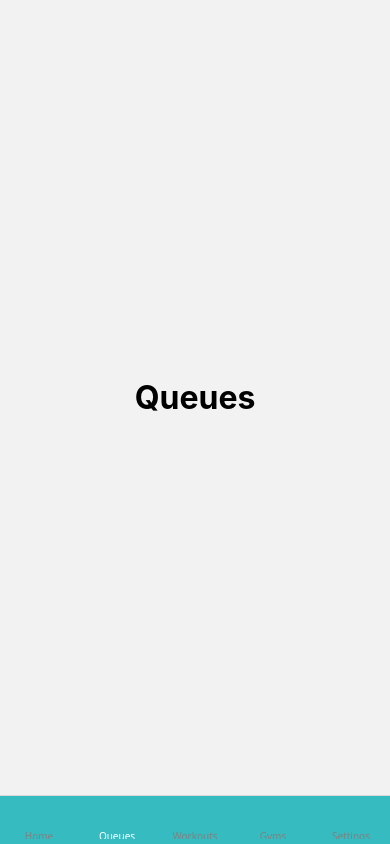
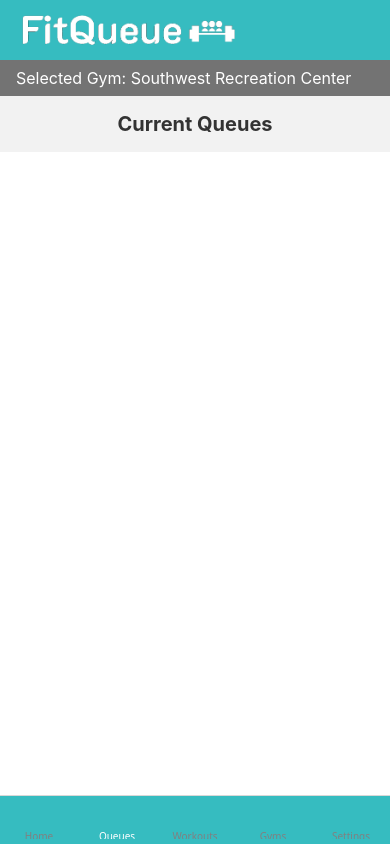
Before and after one commit to ZacharyGrosswirth/fitqueue, a React Native app in the folder fitqueue/: screen /Queues in a window 390 px wide. Built offline with nearby package versions, Linux system fonts and the light colour scheme; some icons are missing.

Commit message:
each page has a header

```diff
--- a/fitqueue/screens/gym.jsx
+++ b/fitqueue/screens/gym.jsx
@@ -1,10 +1,12 @@
 import React from 'react';
 import { View, Text, StyleSheet } from 'react-native';
+
+import Header from "../components/header.jsx";
 
 const Gym = () => {
   return (
     <View style={styles.container}>
-      <Text style={styles.text}>Gym</Text>
+      <Header gym="Southwest Recreation Center" text="Selected Gym" />
     </View>
   );
 };
@@ -14,8 +16,7 @@ export default Gym;
 const styles = StyleSheet.create({
   container: {
     flex: 1,
-    justifyContent: 'center',
-    alignItems: 'center',
+    backgroundColor: "#FFFFFF",
   },
   text: {
     fontSize: 32,
--- a/fitqueue/screens/home.jsx
+++ b/fitqueue/screens/home.jsx
@@ -1,8 +1,8 @@
 import React from "react";
 import { View, StyleSheet, ScrollView } from "react-native";
 
+import Header from "../components/header.jsx";
 import WorkoutItem from "../components/workout_config.jsx";
-import Header from "../components/header.jsx";
 
 const Home = () => {
   return (
@@ -39,7 +39,6 @@ export default Home;
 const styles = StyleSheet.create({
   container: {
     flex: 1,
-    justifyContent: "center",
     backgroundColor: "#FFFFFF",
   },
 });
--- a/fitqueue/screens/queues.jsx
+++ b/fitqueue/screens/queues.jsx
@@ -1,10 +1,12 @@
 import React from 'react';
 import { View, Text, StyleSheet } from 'react-native';
+
+import Header from "../components/header.jsx";
 
 const Queues = () => {
   return (
     <View style={styles.container}>
-      <Text style={styles.text}>Queues</Text>
+      <Header gym="Southwest Recreation Center" text="Current Queues"/>
     </View>
   );
 };
@@ -14,8 +16,7 @@ export default Queues;
 const styles = StyleSheet.create({
   container: {
     flex: 1,
-    justifyContent: 'center',
-    alignItems: 'center',
+    backgroundColor: "#FFFFFF",
   },
   text: {
     fontSize: 32,
--- a/fitqueue/screens/settings.jsx
+++ b/fitqueue/screens/settings.jsx
@@ -1,10 +1,12 @@
-import React from 'react';
-import { View, Text, StyleSheet } from 'react-native';
+import React from "react";
+import { View, Text, StyleSheet } from "react-native";
+
+import Header from "../components/header.jsx";
 
 const Settings = () => {
   return (
     <View style={styles.container}>
-      <Text style={styles.text}>Settings</Text>
+      <Header gym="Southwest Recreation Center" text="Settings" />
     </View>
   );
 };
@@ -14,11 +16,10 @@ export default Settings;
 const styles = StyleSheet.create({
   container: {
     flex: 1,
-    justifyContent: 'center',
-    alignItems: 'center',
+    backgroundColor: "#FFFFFF",
   },
   text: {
     fontSize: 32,
-    fontWeight: 'bold',
+    fontWeight: "bold",
   },
 });
--- a/fitqueue/screens/workouts.jsx
+++ b/fitqueue/screens/workouts.jsx
@@ -1,10 +1,12 @@
 import React from 'react';
 import { View, Text, StyleSheet } from 'react-native';
+
+import Header from "../components/header.jsx";
 
 const Workouts = () => {
   return (
     <View style={styles.container}>
-      <Text style={styles.text}>Workouts</Text>
+      <Header gym="Southwest Recreation Center" text="Your Workouts" />
     </View>
   );
 };
@@ -14,8 +16,7 @@ export default Workouts;
 const styles = StyleSheet.create({
   container: {
     flex: 1,
-    justifyContent: 'center',
-    alignItems: 'center',
+    backgroundColor: "#FFFFFF",
   },
   text: {
     fontSize: 32,
```
